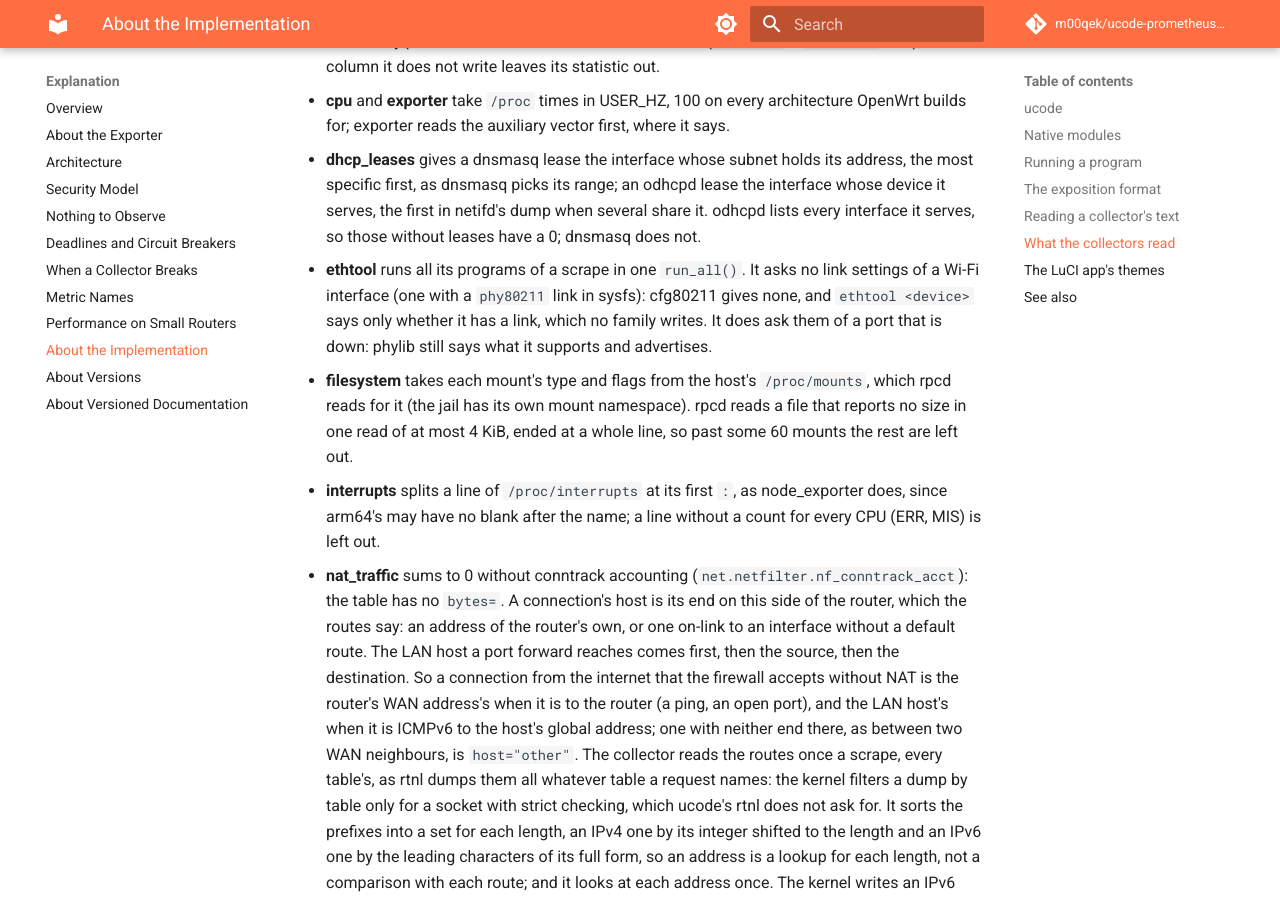
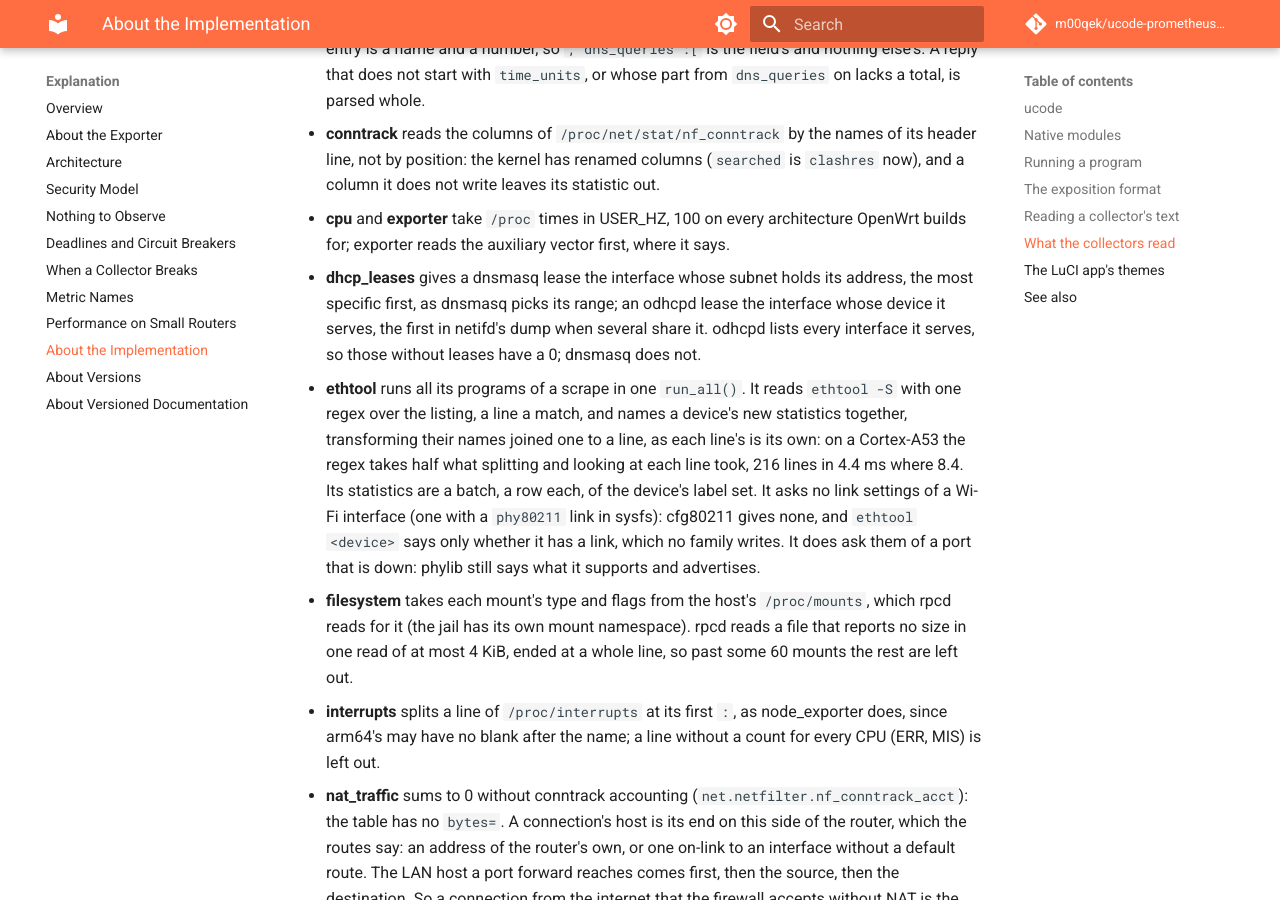
Before and after one commit to m00qek/ucode-prometheus-exporter, an MkDocs documentation site: the page built from docs/explanation/internals.md, in a window 1280 px wide and 900 px high, scrolled down 3329 px. Built offline with MkDocs 1.6.1 and Material for MkDocs 9.7.7, drawn with Linux system fonts in a browser that asks for light colours; comment, search, counter and statistics services are not loaded; some of the changed text lies outside the part shown.

Commit message:
Read ethtool's statistics with one regex, name them together, and check a batch's names with one match
On the YunCore AX835's Cortex-A53, ethtool's work on two stmmac ports,
their 432 statistics and 216 families, took 105 ms besides its
programs: a turn of the VM costs there as much as a regex reading some
30 bytes, and ethtool took each line apart, named each statistic and
checked each family's name, a few dozen turns each.

ethtool now reads ethtool -S with one regex over the listing, a line a
match (4.4 ms of a port's 216 lines where 8.4); names a device's new
statistics together, sanitizing and renaming them joined one to a line,
as each line's is its own (10.8 ms where 12.8); and dedupes and sorts
them in one pass. out.batch() checks its rows' names with one match of
all of them, one to a line, where none holds a NUL byte and each is one
line, else each with a match of its own (40 ms where 48 for the two
ports' rows). The two ports take 95 ms where they took 105; in the
devenv 9.2 ms where 9.9. The output is the same, on the fixtures and
the bench's worlds; properties hold the regex to taking each line
apart, the names joined to each named alone, and a batch, names with
newlines and NUL bytes among them, to a writer for each row.

```diff
--- a/docs/explanation/internals.md
+++ b/docs/explanation/internals.md
@@ -36,6 +36,8 @@
 
 A double is written with ucode's 14 significant digits when they read back as the same value, else with the fewest more that do; 17 always do, as for a byte counter past 10^14. UTF-8 is validated as Go's `utf8.ValidString`, with which Prometheus reads a scrape: overlong forms, surrogates and code points past U+10FFFF are invalid.
 
+`out.batch()` checks its rows' names with one match of all of them, one to a line, when none holds a NUL byte (a C string ends there, and a regex with it) and each is one line; else each with a match of its own. On a router's CPU a turn of the VM costs as much as a regex reading some 30 bytes: a regex over all the names costs less than a match of each.
+
 A run's text crosses from the scrape's child as it is, after a head that is a JSON array, not an object: ucode makes and reads an array for less, and JSON would escape every quote of every label.
 
 ## Reading a collector's text
@@ -48,7 +50,7 @@
 - **conntrack** reads the columns of `/proc/net/stat/nf_conntrack` by the names of its header line, not by position: the kernel has renamed columns (`searched` is `clashres` now), and a column it does not write leaves its statistic out.
 - **cpu** and **exporter** take `/proc` times in USER_HZ, 100 on every architecture OpenWrt builds for; exporter reads the auxiliary vector first, where it says.
 - **dhcp_leases** gives a dnsmasq lease the interface whose subnet holds its address, the most specific first, as dnsmasq picks its range; an odhcpd lease the interface whose device it serves, the first in netifd's dump when several share it. odhcpd lists every interface it serves, so those without leases have a 0; dnsmasq does not.
-- **ethtool** runs all its programs of a scrape in one `run_all()`. It asks no link settings of a Wi-Fi interface (one with a `phy80211` link in sysfs): cfg80211 gives none, and `ethtool <device>` says only whether it has a link, which no family writes. It does ask them of a port that is down: phylib still says what it supports and advertises.
+- **ethtool** runs all its programs of a scrape in one `run_all()`. It reads `ethtool -S` with one regex over the listing, a line a match, and names a device's new statistics together, transforming their names joined one to a line, as each line's is its own: on a Cortex-A53 the regex takes half what splitting and looking at each line took, 216 lines in 4.4 ms where 8.4. Its statistics are a batch, a row each, of the device's label set. It asks no link settings of a Wi-Fi interface (one with a `phy80211` link in sysfs): cfg80211 gives none, and `ethtool <device>` says only whether it has a link, which no family writes. It does ask them of a port that is down: phylib still says what it supports and advertises.
 - **filesystem** takes each mount's type and flags from the host's `/proc/mounts`, which rpcd reads for it (the jail has its own mount namespace). rpcd reads a file that reports no size in one read of at most 4 KiB, ended at a whole line, so past some 60 mounts the rest are left out.
 - **interrupts** splits a line of `/proc/interrupts` at its first `:`, as node_exporter does, since arm64's may have no blank after the name; a line without a count for every CPU (ERR, MIS) is left out.
 - **nat_traffic** sums to 0 without conntrack accounting (`net.netfilter.nf_conntrack_acct`): the table has no `bytes=`. A connection's host is its end on this side of the router, which the routes say: an address of the router's own, or one on-link to an interface without a default route. The LAN host a port forward reaches comes first, then the source, then the destination. So a connection from the internet that the firewall accepts without NAT is the router's WAN address's when it is to the router (a ping, an open port), and the LAN host's when it is ICMPv6 to the host's global address; one with neither end there, as between two WAN neighbours, is `host="other"`. The collector reads the routes once a scrape, every table's, as rtnl dumps them all whatever table a request names: the kernel filters a dump by table only for a socket with strict checking, which ucode's rtnl does not ask for. It sorts the prefixes into a set for each length, an IPv4 one by its integer shifted to the length and an IPv6 one by the leading characters of its full form, so an address is a lookup for each length, not a comparison with each route; and it looks at each address once. The kernel writes an IPv6 address in full, which the sets take as it is; the labels compress it (RFC 5952), so they join with other collectors'.
```
Also changed, not shown: 4 other files.
